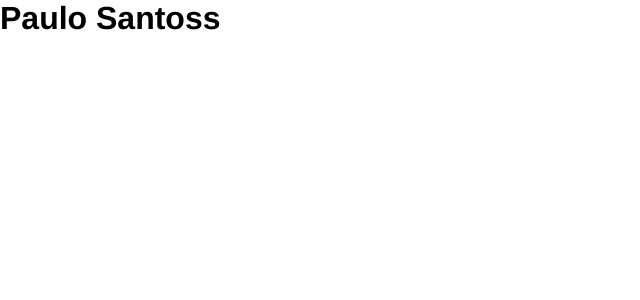
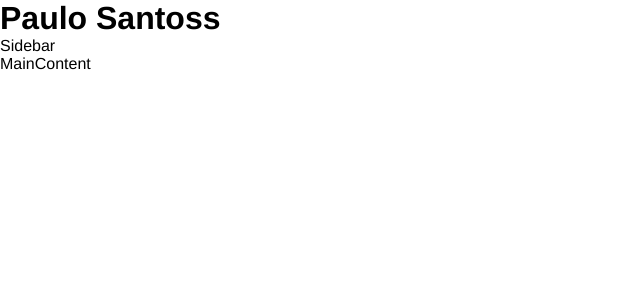
Before and after one commit to paulo-santos360/React-Portfolio, a React (Vite) app in the folder portfolio/: page / in a window 1280 px wide. Shown: the top 300 px of the page, without its empty margins (0-640 px from the left). Built offline with nearby package versions, Linux system fonts and the light colour scheme.

Commit message:
Atualizar

```diff
--- a/portfolio/src/App.jsx
+++ b/portfolio/src/App.jsx
@@ -1,3 +1,5 @@
+import MainContent from './components/MainContent';
+import Sidebar from './components/Sidebar';
 import './styles/components/app.sass';
 
 function App() {
@@ -5,8 +7,10 @@
   return (
     <div id="portfolio">
     <h1>Paulo Santoss</h1>
+    <Sidebar />
+    <MainContent />
     </div>
-  )
+  );
 }
 
 export default App
--- a/portfolio/src/components/MainContent.jsx
+++ b/portfolio/src/components/MainContent.jsx
@@ -0,0 +1,5 @@
+const MainContent = () => {
+    return <div>MainContent</div>
+};
+
+export default MainContent
--- a/portfolio/src/components/Sidebar.jsx
+++ b/portfolio/src/components/Sidebar.jsx
@@ -1,5 +1,3 @@
-import React from "react";
-
 const Sidebar = () => {
     return(
         <div>Sidebar</div>
```
Also changed, not shown: portfolio/src/img/foto-1.jpeg (added).
